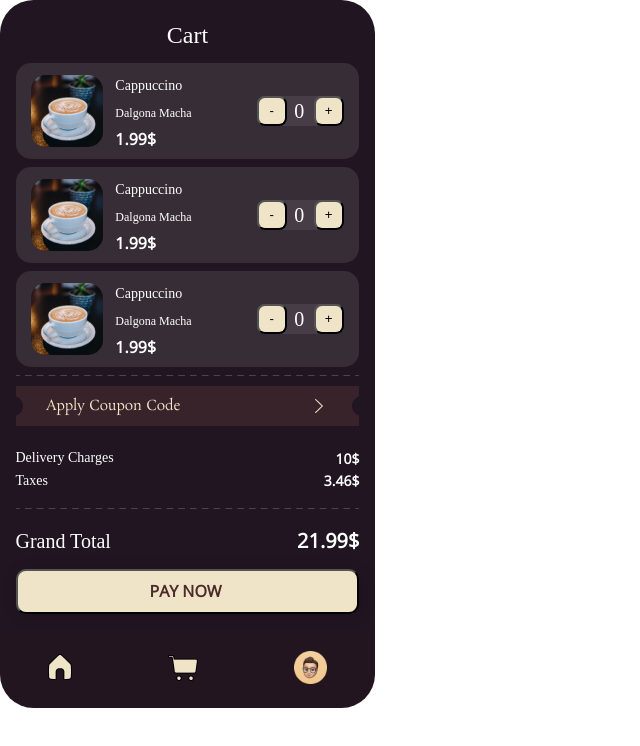
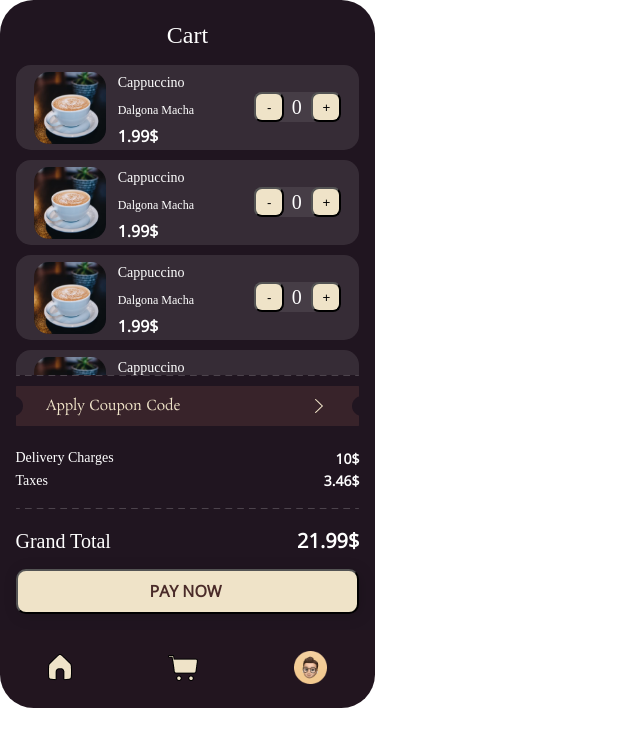
Before and after one commit to HangOutYL/HangOut, a React (Create React App) app: page /cart in a window 1280 px wide. Shown: the top 746 px of the page, without its empty margins (0-640 px from the left). Built offline with nearby package versions, Linux system fonts and the light colour scheme; the HTML template or start-up script is replaced by a standard one; a web font is replaced by a local one.

Commit message:
Cart Items Css

```diff
--- a/src/pages/Cart/Cart.css
+++ b/src/pages/Cart/Cart.css
@@ -12,6 +12,7 @@
   color: #efe3c8;
   background: #201520;
   border-radius: 33.6232px;
+  /* border: blue 1px solid; */
 }
 
 .Item-Text,
@@ -46,27 +47,31 @@
 
 .Cart-Items {
   /* border: 1px solid red; */
-  width: 372px;
+  width: 375px;
   height: 320px;
   left: -55px;
   top: 96px;
   display: flex;
   flex-direction: column;
-  justify-content: space-evenly;
+  justify-content: space-around;
   align-items: center;
   margin-top: -15px;
+  overflow-y: scroll;
+  overflow-x: hidden;
 }
 
 .Item {
   /* border: 1px solid blue; */
+  padding: 7px;
   width: 343px;
-  height: 96px;
+  height: 100px;
   left: 16px;
   top: 96px;
   display: flex;
   justify-content: space-evenly;
+  margin-top: 10px;
   align-items: center;
-
+  box-sizing: border-box;
   background: rgba(255, 255, 255, 0.1);
   border-radius: 15px;
 }
--- a/src/pages/Cart/Cart.js
+++ b/src/pages/Cart/Cart.js
@@ -55,11 +55,25 @@ const Cart = () => {
             <button className="Item-Plus">+</button>
           </div>
         </div>
+        <div className="Item">
+          <div className="Item-Desc">
+            <img src={Coffee1} alt="item-img" className="item-img" />
+            <div className="Item-Detail">
+              <span className="Item-Title">Cappuccino</span>
+              <span className="Item-Text">Dalgona Macha</span>
+              <span className="Item-Price">1.99$</span>
+            </div>
+          </div>
+          <div className="Item-Amount">
+            <button className="Item-Minus">-</button>
+            <span className="Item-Number">0</span>
+            <button className="Item-Plus">+</button>
+          </div>
+        </div>
       </div>
       <img src={DashedLine} alt="DashLine" className="DashLine" />
       <div className="Coupon">
         <img src={CouponCode} alt="Cart-Coupon" className="Cart-Coupon" />
-        {/* <span className="Coupon-Text">Apply Coupon Code</span> */}
       </div>
       <div className="Order-Summary">
         <div className="Extra-Charges">
@@ -81,6 +95,7 @@ const Cart = () => {
           <span className="Pay-Text">PAY NOW</span>
         </button>
       </div>
+
       <BottomNav />
     </div>
   );
```
